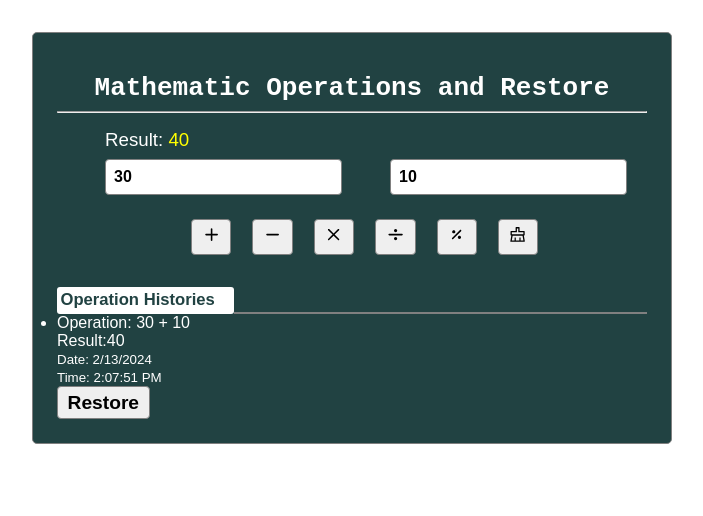
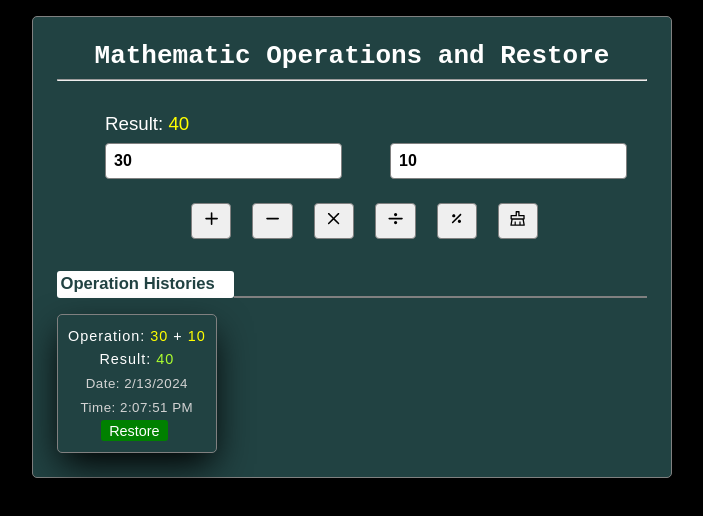
Before and after one commit to Jobayer109/Operation-Restore-Project, a React (Vite) app: page / in a window 1280 px wide. Both pictures are taken after a click on the button 499 px from the left and 236 px from the top of the page. Shown: the top 516 px of the page, without its empty margins (288-991 px from the left). Built offline with nearby package versions, Linux system fonts and the light colour scheme.

Commit message:
Some issues are solved

```diff
--- a/index.html
+++ b/index.html
@@ -5,7 +5,7 @@
   <meta charset="UTF-8" />
   <meta name="viewport" content="width=device-width, initial-scale=1.0" />
   <link rel="shortcut icon" href="/public/math.png" type="image/x-icon">
-  <title>Operation Restore</title>
+  <title>Math Operations Restore</title>
 </head>
 
 <body>
--- a/src/App.css
+++ b/src/App.css
@@ -2,7 +2,7 @@
   width: 50%;
   margin: 0 auto;
   border: 1px solid gray;
-  margin-top: 2rem;
+
   border-radius: 5px;
   padding: 1.5rem;
   background-color: #214242;
@@ -11,7 +11,6 @@
 
 h1 {
   text-align: center;
-  margin-top: 1rem;
   margin-bottom: 0.5rem;
   font-family: monospace;
 }
@@ -27,3 +26,7 @@ h3 > span {
   color: yellow;
   font-weight: normal;
 }
+
+.input__section {
+  margin-top: 2rem;
+}
--- a/src/components/History/HistoryList.jsx
+++ b/src/components/History/HistoryList.jsx
@@ -6,17 +6,37 @@ const HistoryList = ({ historyItem, handleRestore, disabled }) => {
   return (
     <li key={historyItem.id}>
       <p>
-        Operation: {historyItem.inputs.a} {historyItem.operator}{" "}
-        {historyItem.inputs.b}{" "}
+        Operation:{" "}
+        <span style={{ color: "yellow" }}>{historyItem.inputs.a}</span>{" "}
+        {historyItem.operator}{" "}
+        <span style={{ color: "yellow" }}>{historyItem.inputs.b}</span>{" "}
       </p>
-      <p>Result:{historyItem.result}</p>
-      <small>Date: {historyItem.date.toLocaleDateString()}</small> <br />
-      <small>Time: {historyItem.date.toLocaleTimeString()}</small> <br />
+      <p>
+        Result:{" "}
+        <span style={{ color: "greenyellow" }}>{historyItem.result}</span>
+      </p>
+      <small style={{ letterSpacing: ".5px", color: "lightgray" }}>
+        Date: {historyItem.date.toLocaleDateString()}
+      </small>{" "}
+      <br />
+      <small style={{ letterSpacing: ".5px", color: "lightgray" }}>
+        Time: {historyItem.date.toLocaleTimeString()}
+      </small>{" "}
+      <br />
       <Button
         text="Restore"
         type="button"
         onClick={() => handleRestore(historyItem)}
         disabled={disabled}
+        customStyle={{
+          padding: ".15rem .5rem",
+          fontSize: ".9rem",
+          fontWeight: "400",
+          backgroundColor: "green",
+          color: "white",
+          border: "none",
+          borderRadius: "3px",
+        }}
       >
         Restore
       </Button>
--- a/src/components/History/HistorySection.jsx
+++ b/src/components/History/HistorySection.jsx
@@ -6,19 +6,14 @@ import "./history.css";
 const HistorySection = ({ histories, restoreHistory, handleRestore }) => {
   console.log(histories);
   return (
-    <>
+    <div className="">
       {histories.length !== 0 && (
         <div>
           <div className="history__header">
             <h4 className="history__title">Operation Histories</h4>
             <div className="line"></div>
           </div>
-          {histories.length === 0 ? (
-            <p className="no__history">
-              <small>No Histories Found</small>
-            </p>
-          ) : (
-            <ul>
+          <ul className="history__section">
             {histories.map((historyItem) => (
               <HistoryList
                 key={historyItem.id}
@@ -28,10 +23,9 @@ const HistorySection = ({ histories, restoreHistory, handleRestore }) => {
               />
             ))}
           </ul>
+        </div>
       )}
     </div>
-      )}
-    </>
   );
 };
 
--- a/src/components/History/history.css
+++ b/src/components/History/history.css
@@ -20,16 +20,29 @@
   border-radius: 3px;
   width: 30%;
 }
-
-.no__history {
-  text-align: center;
-  margin: 2rem;
-  font-family: Impact, Haettenschweiler, "Arial Narrow Bold", sans-serif;
-  color: yellow;
-  font-size: 1.2vw;
-  letter-spacing: 2px;
+ul {
+  list-style-type: none;
+  align-items: center;
+  display: flex;
+  flex-wrap: wrap;
+  margin-top: 1rem;
+  gap: 2.5rem;
+  border: #ffffff;
 }
 
-/* .no__history > span {
-  font-family: "Courier New", Courier, monospace;
-} */
+li {
+  -webkit-box-shadow: 0px 15px 37px -4px rgba(0, 0, 0, 1);
+  -moz-box-shadow: 0px 15px 37px -4px rgba(0, 0, 0, 1);
+  box-shadow: 0px 15px 37px -4px rgba(0, 0, 0, 1);
+  border: 1px solid gray;
+  padding: 10px;
+  border-radius: 5px;
+  line-height: 23px;
+  text-align: center;
+}
+
+li > p {
+  font-family: Arial, Helvetica, sans-serif;
+  font-size: 0.9rem;
+  letter-spacing: 1px;
+}
--- a/src/components/UI/Button.jsx
+++ b/src/components/UI/Button.jsx
@@ -3,7 +3,7 @@
 import PropTypes from "prop-types";
 const Button = ({ text, type, onClick, disabled, customStyle }) => {
   const disableStyle = {
-    backgroundColor: "#999",
+    backgroundColor: "red",
     color: "#333",
   };
 
--- a/src/index.css
+++ b/src/index.css
@@ -9,4 +9,6 @@ html,
 body {
   width: 100%;
   height: 100%;
+  background-color: black;
+  margin-top: 0.5rem;
 }
```
Lines whose indentation alone changed are shown as unchanged.
